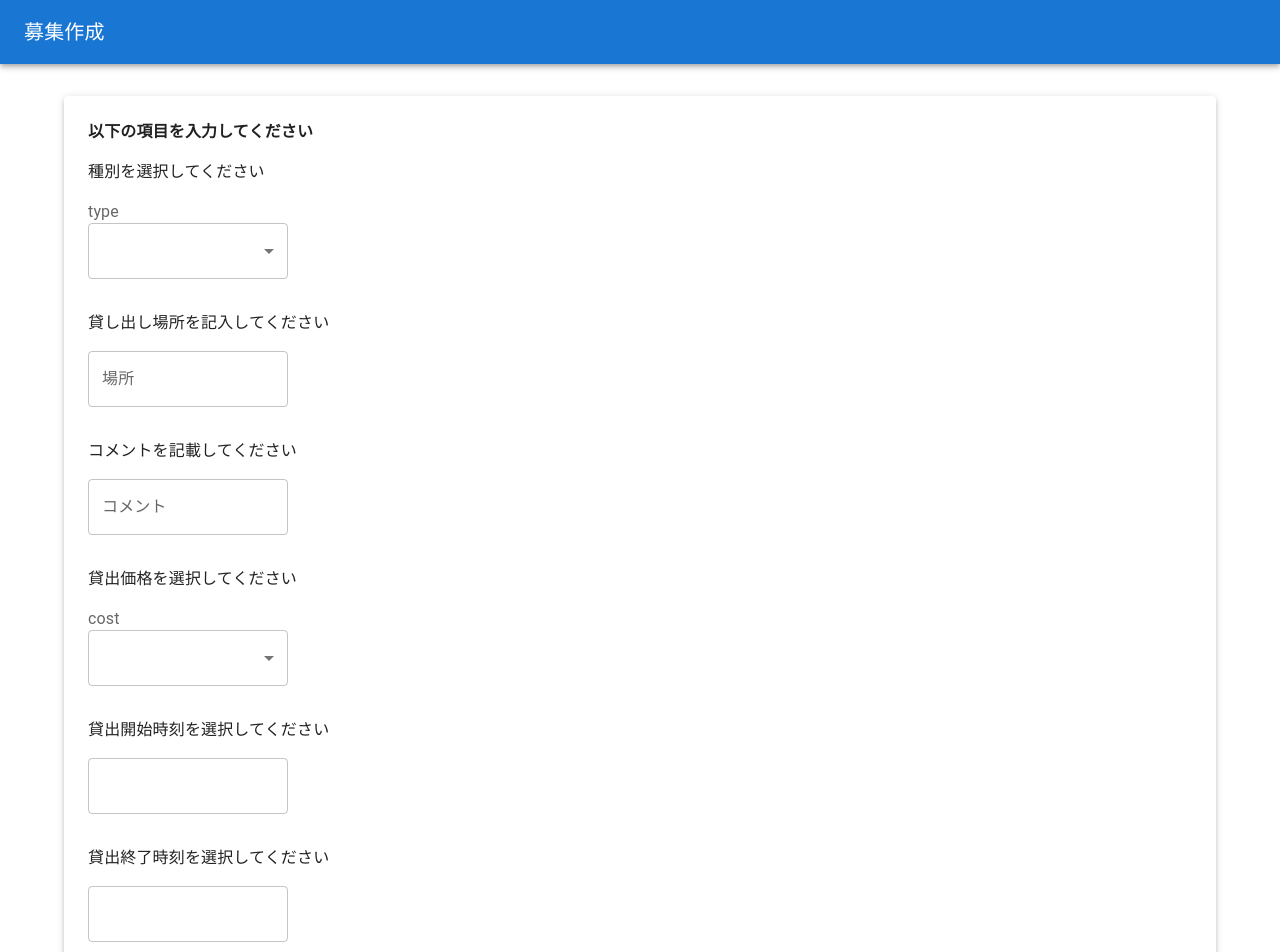
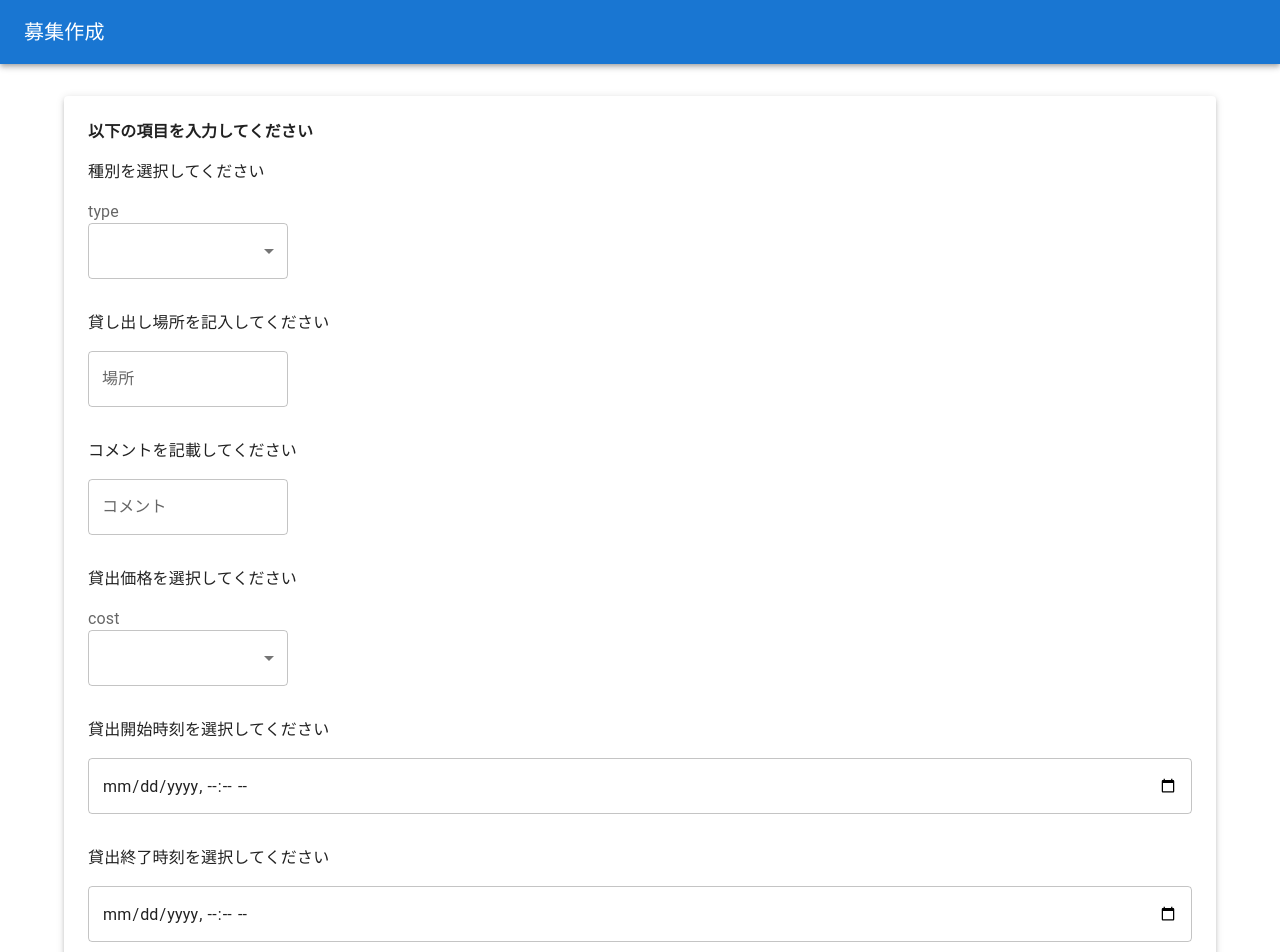
Before and after one commit to kento3485/hackathon_biprogy_2024_5_v2, a React (Create React App) app in the folder my-liff-app/: page /create-recruitment in a window 1280 px wide. Shown: the top 952 px of the page. Built offline with nearby package versions, Linux system fonts and the light colour scheme.

Commit message:
Resolve conflict

```diff
--- a/my-liff-app/src/components/CreateRecruitment.js
+++ b/my-liff-app/src/components/CreateRecruitment.js
@@ -16,12 +16,15 @@ import {
 } from "@mui/material";
 import { useNavigate } from "react-router-dom";
 import Header from "./Header";
+import { createRecruitment } from "../data/api";
 
 const CreateRecruitment = () => {
   const [type, setType] = useState("");
   const [comment, setComment] = useState("");
   const [cost, setCost] = useState("");
   const [duration, setDuration] = useState("");
+  const [startDate, setStartDate] = useState("");
+  const [endDate, setEndDate] = useState("");
   const navigate = useNavigate();
 
   const handleCreate = async () => {
@@ -114,20 +117,30 @@ const CreateRecruitment = () => {
               <Grid item xs={12}>
                 <p>貸出開始時刻を選択してください</p>
                 <TextField
-                  label=""
-                  value={comment}
-                  onChange={(e) => setComment(e.target.value)}
-                  sx={{ width: 200 }}
-                />
+                label=""
+                type="datetime-local"
+                fullWidth
+                value={startDate}
+                onChange={(e) => setStartDate(e.target.value)}
+                InputLabelProps={{
+                  shrink: true,
+                  width: 200
+                }}
+              />
               </Grid>
               <Grid item xs={12}>
                 <p>貸出終了時刻を選択してください</p>
                 <TextField
-                  label=""
-                  value={comment}
-                  onChange={(e) => setComment(e.target.value)}
-                  sx={{ width: 200 }}
-                />
+                label=""
+                type="datetime-local"
+                fullWidth
+                value={endDate}
+                onChange={(e) => setEndDate(e.target.value)}
+                InputLabelProps={{
+                  shrink: true,
+                  width: 200
+                }}
+              />
               </Grid>
             </Grid>
             <Box display="flex" justifyContent="center" mt={2}>
```
